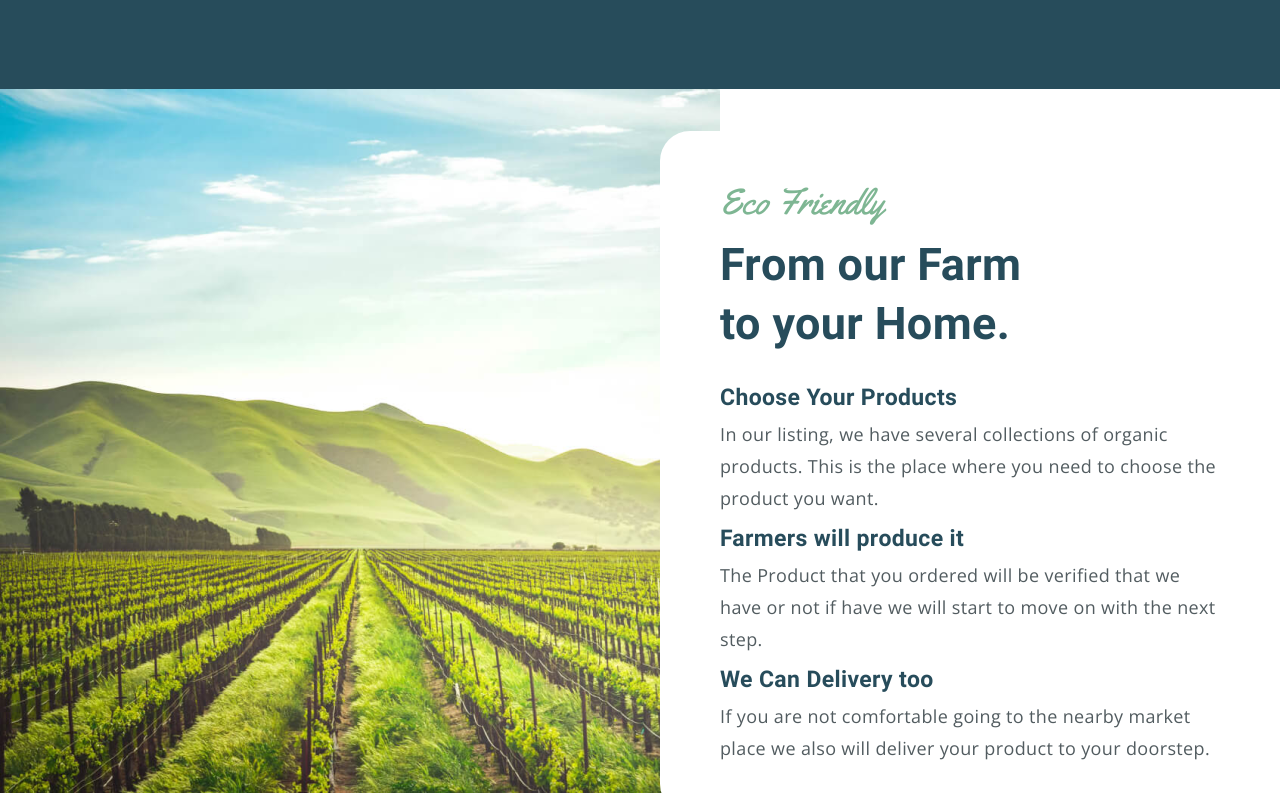
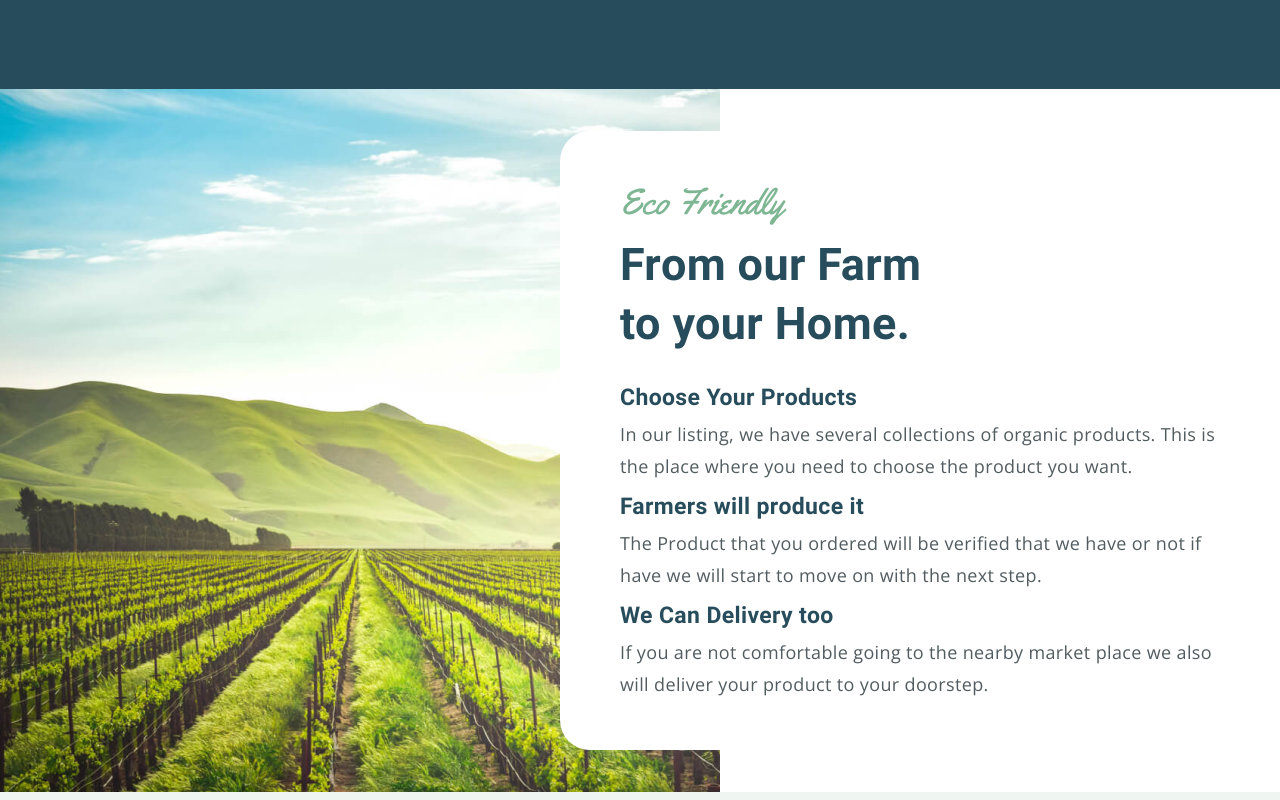
Before and after one commit to PavelAstreika/EXAM1, a plain HTML site: page index.html in a window 1280 px wide. Shown: the part 7920-8720 px from the top of the page. Drawn offline with Linux system fonts and the light colour scheme.

Commit message:
added media max-width 1360px

```diff
--- a/css/media.css
+++ b/css/media.css
@@ -4,3 +4,10 @@
         justify-content: center;
     }
 }
+
+@media (max-width: 1360px) {
+
+    .main__work__description__wrapper {
+        margin-left: auto;
+    }
+}
```
